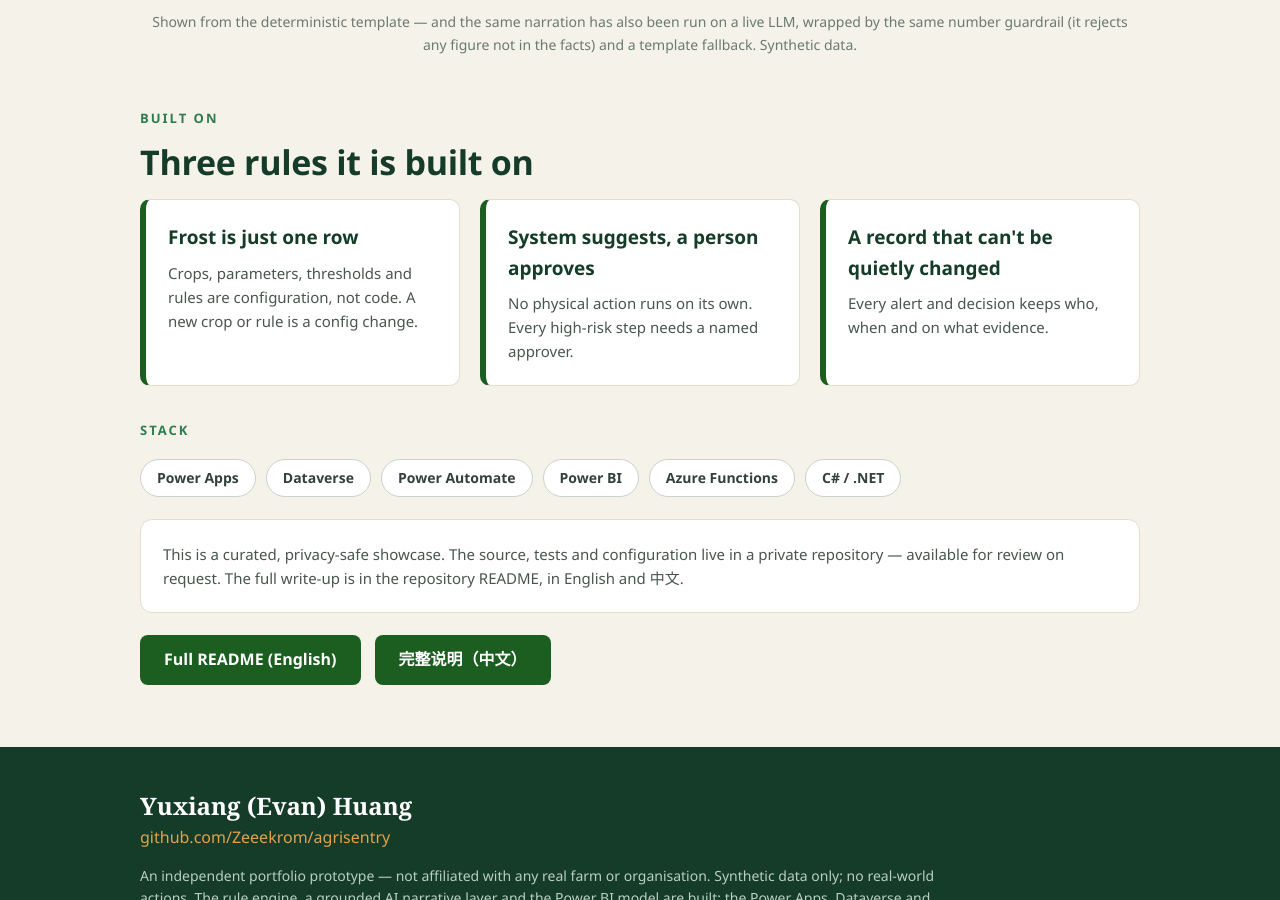
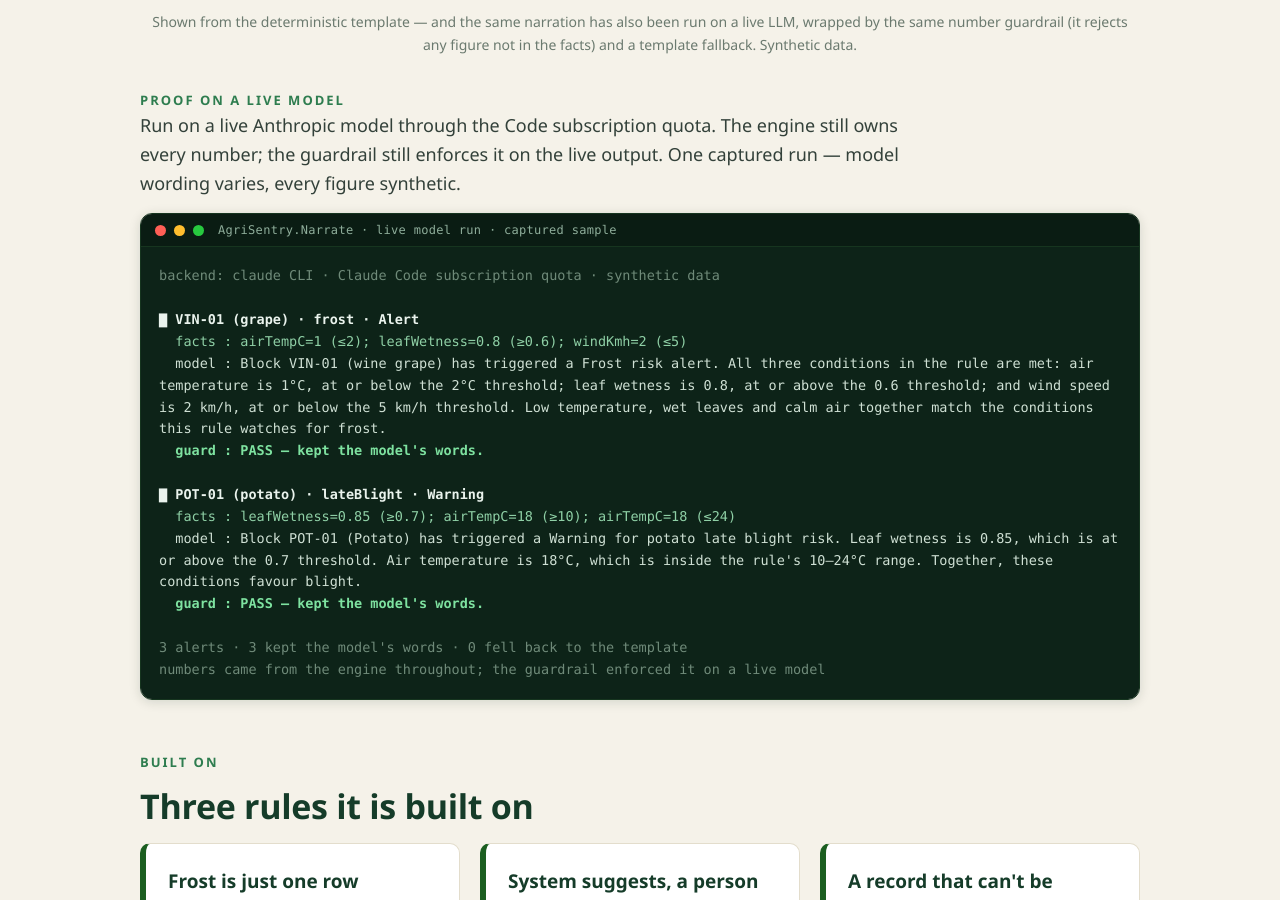
Before and after one commit to Zeeekrom/agrisentry, a plain HTML site: page index.html in a window 1280 px wide. Shown: the part 2546-3446 px from the top of the page. Drawn offline with Linux system fonts and the light colour scheme.

Commit message:
docs(site): show a captured live-model run (AI section + both READMEs)

```diff
--- a/index.html
+++ b/index.html
@@ -96,6 +96,19 @@
     .ai-arrow{transform:rotate(90deg);font-size:24px;}
   }
 
+  /* live model run terminal */
+  .liverun{margin-top:16px;border:1px solid #16351f;border-radius:12px;overflow:hidden;box-shadow:0 2px 12px rgba(10,34,22,.14);}
+  .liverun-bar{display:flex;align-items:center;gap:8px;padding:9px 14px;background:#0a1c13;border-bottom:1px solid #16351f;}
+  .liverun-bar .dot{width:11px;height:11px;border-radius:50%;}
+  .liverun-bar .dot.r{background:#ff5f56;}.liverun-bar .dot.y{background:#ffbd2e;}.liverun-bar .dot.g{background:#27c93f;}
+  .liverun-title{margin-left:6px;font:12px "Cascadia Code",Consolas,monospace;color:#8fae9b;letter-spacing:.3px;}
+  .liverun-body{margin:0;padding:18px;background:#0d2318;font:13.5px/1.62 "Cascadia Code",Consolas,monospace;color:#d6e4da;white-space:pre-wrap;overflow-x:auto;}
+  .liverun-body .b{color:#eaf3ed;font-weight:700;}
+  .liverun-body .f{color:#8fd0a6;}
+  .liverun-body .m{color:#cfe0d4;}
+  .liverun-body .g{color:#7ee2a0;font-weight:700;}
+  .liverun-body .mut{color:#6f8a79;}
+
   /* footer */
   footer{background:var(--green-deep);color:#fff;padding:40px 0;margin-top:10px;}
   footer .name{font-size:24px;font-weight:700;}
@@ -193,6 +206,32 @@
     <p class="poster-cap"
        data-en="Shown from the deterministic template — and the same narration has also been run on a live LLM, wrapped by the same number guardrail (it rejects any figure not in the facts) and a template fallback. Synthetic data."
        data-zh="此处为确定性模板的输出——同样的叙述也已在真实大模型上跑过，外面包着同一道数字护栏（挡下任何不在事实里的数字）与模板兜底。合成数据。">Shown from the deterministic template — and the same narration has also been run on a live LLM, wrapped by the same number guardrail (it rejects any figure not in the facts) and a template fallback. Synthetic data.</p>
+
+    <div class="kicker" style="margin-top:34px" data-en="Proof on a live model" data-zh="真模型上的证据">Proof on a live model</div>
+    <p class="lead"
+       data-en="Run on a live Anthropic model through the Code subscription quota. The engine still owns every number; the guardrail still enforces it on the live output. One captured run — model wording varies, every figure synthetic."
+       data-zh="通过 Code 订阅额度在真实 Anthropic 模型上跑。数字依旧全部来自引擎，护栏依旧在真模型的输出上生效。下面是一次真跑存档——模型措辞每次不同，图中每个数字都是合成的。">Run on a live Anthropic model through the Code subscription quota. The engine still owns every number; the guardrail still enforces it on the live output. One captured run — model wording varies, every figure synthetic.</p>
+
+    <div class="liverun">
+      <div class="liverun-bar">
+        <span class="dot r"></span><span class="dot y"></span><span class="dot g"></span>
+        <span class="liverun-title">AgriSentry.Narrate · live model run · captured sample</span>
+      </div>
+      <pre class="liverun-body"><span class="mut">backend: claude CLI · Claude Code subscription quota · synthetic data</span>
+
+<span class="b">▇ VIN-01 (grape) · frost · Alert</span>
+  <span class="f">facts : airTempC=1 (≤2); leafWetness=0.8 (≥0.6); windKmh=2 (≤5)</span>
+  <span class="m">model : Block VIN-01 (wine grape) has triggered a Frost risk alert. All three conditions in the rule are met: air temperature is 1°C, at or below the 2°C threshold; leaf wetness is 0.8, at or above the 0.6 threshold; and wind speed is 2 km/h, at or below the 5 km/h threshold. Low temperature, wet leaves and calm air together match the conditions this rule watches for frost.</span>
+  <span class="g">guard : PASS — kept the model's words.</span>
+
+<span class="b">▇ POT-01 (potato) · lateBlight · Warning</span>
+  <span class="f">facts : leafWetness=0.85 (≥0.7); airTempC=18 (≥10); airTempC=18 (≤24)</span>
+  <span class="m">model : Block POT-01 (Potato) has triggered a Warning for potato late blight risk. Leaf wetness is 0.85, which is at or above the 0.7 threshold. Air temperature is 18°C, which is inside the rule's 10–24°C range. Together, these conditions favour blight.</span>
+  <span class="g">guard : PASS — kept the model's words.</span>
+
+<span class="mut">3 alerts · 3 kept the model's words · 0 fell back to the template
+numbers came from the engine throughout; the guardrail enforced it on a live model</span></pre>
+    </div>
   </div>
 </section>
 
```
Also changed, not shown: 2 other files.
